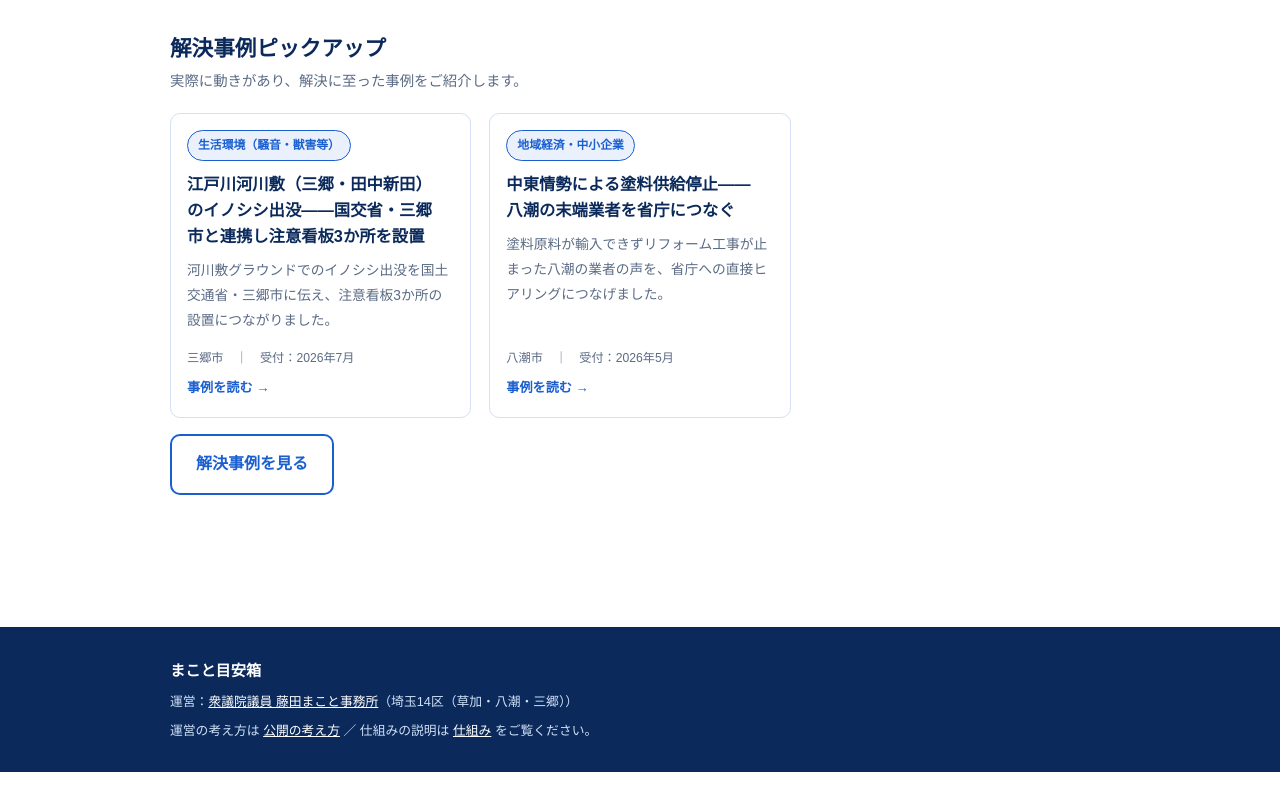
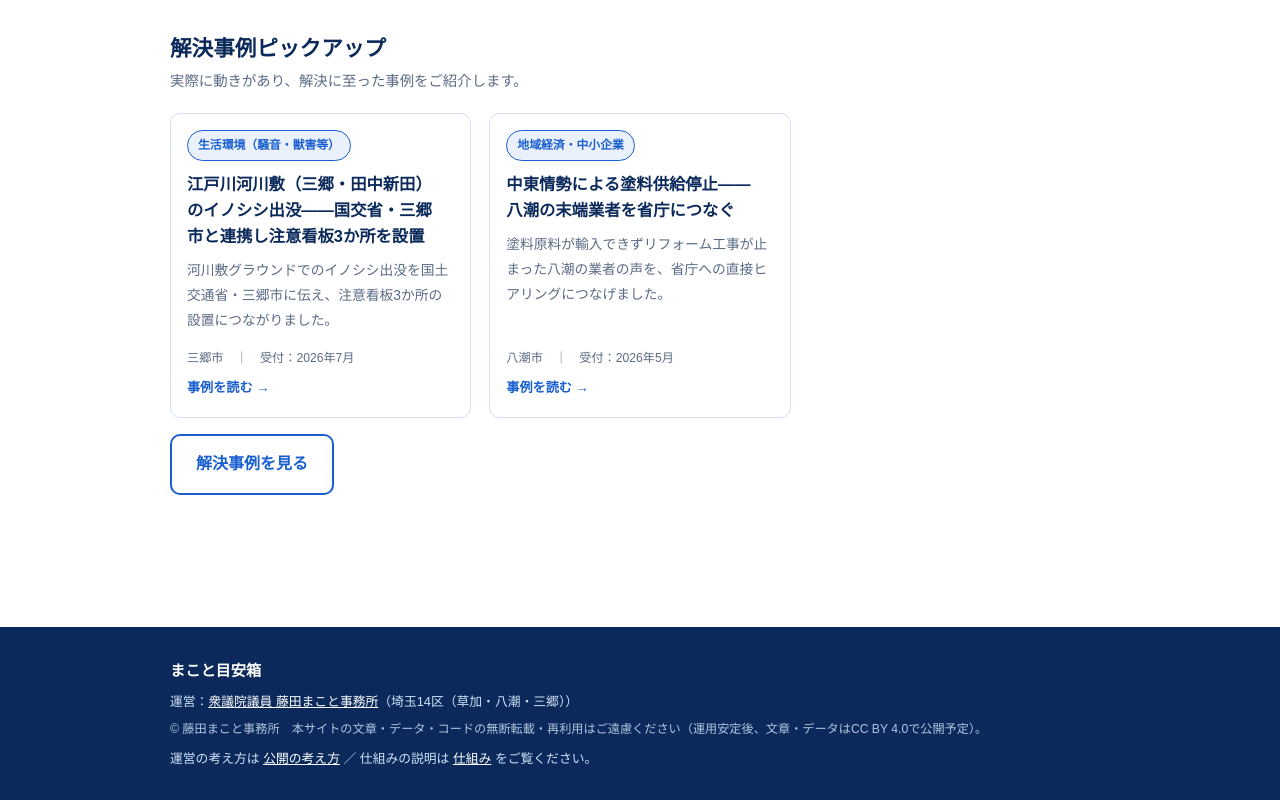
Before and after one commit to fujitamakoto-4/meyasubako, a website: page docs/index.html in a window 1280 px wide. Shown: the part 1000-1800 px from the top of the page. Before the commit the page ends 1772 px from the top, so only its background shows below. Drawn offline with Linux system fonts and the light colour scheme.

Commit message:
ライセンス表記：当面は再利用不可（All rights reserved）、運用安定後に文章・データをCC BY 4.0予定と明記。フッターに著作権表示
Co-Authored-By: Claude Fable 5 <noreply@anthropic.com>

```diff
--- a/docs/index.html
+++ b/docs/index.html
@@ -31,6 +31,7 @@
   <div class="wrap">
     <div class="footer-title">まこと目安箱</div>
     <p style="margin:0 0 6px;">運営：<a id="footerOffice" href="https://fujitamakoto.com/">衆議院議員 藤田まこと事務所</a>（<span id="footerDistrict">埼玉14区（草加・八潮・三郷）</span>）</p>
+    <p style="margin:0 0 6px;font-size:0.76rem;opacity:.85;">© 藤田まこと事務所　本サイトの文章・データ・コードの無断転載・再利用はご遠慮ください（運用安定後、文章・データはCC BY 4.0で公開予定）。</p>
     <p style="margin:0;">運営の考え方は <a href="#/policy">公開の考え方</a> ／ 仕組みの説明は <a href="#/mechanism">仕組み</a> をご覧ください。</p>
   </div>
 </footer>
```
Also changed, not shown: README.md.
